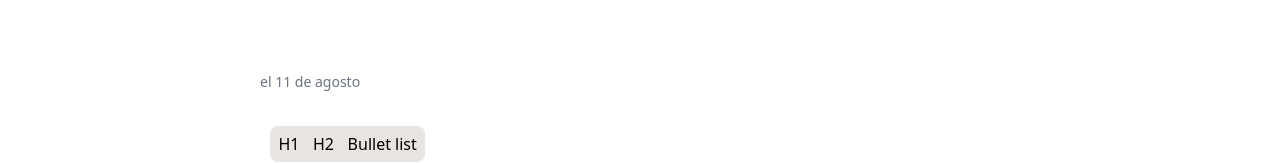
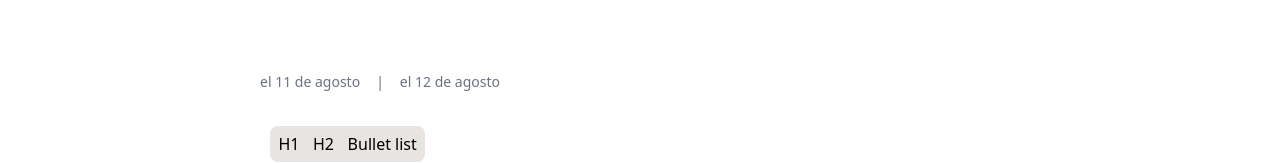
Before and after one commit to jsjoeio/scrtch-prj, a React (Vite) app: page / in a window 1280 px wide. Shown: the top 163 px of the page. Built offline with nearby package versions, Linux system fonts and the light colour scheme.

Commit message:
feat: add support for two dates

```diff
--- a/src/components/FormattedDate.tsx
+++ b/src/components/FormattedDate.tsx
@@ -1,28 +1,36 @@
-import React from "react";
-import { useTranslation } from "react-i18next";
-import { format, Locale } from "date-fns";
-import { es, enUS } from "date-fns/locale";
+import React from "react"
+import { useTranslation } from "react-i18next"
+import { addDays, format, Locale, subDays } from "date-fns"
+import { es, enUS } from "date-fns/locale"
 
 interface FormattedDateProps {
-  date: Date;
+  date: Date
 }
 
 export const FormattedDate: React.FC<FormattedDateProps> = ({ date }) => {
-  const { i18n } = useTranslation();
+  const { i18n } = useTranslation()
 
   const formats: { [langKey: string]: { locale: Locale; formatStr: string } } =
     {
       es: { locale: es, formatStr: "d 'de' MMMM" },
       en: { locale: enUS, formatStr: "MMMM d" },
-    };
+    }
 
-  console.log(i18n.language);
-  const { locale, formatStr } = formats[i18n.language] || formats.en;
-  const formattedDate = format(date, formatStr, { locale });
+  const { locale, formatStr } = formats[i18n.language] || formats.en
+  const buildFormattedDate = (d: Date) => format(d, formatStr, { locale })
+  const today = buildFormattedDate(date)
+  const tomorrow = buildFormattedDate(addDays(date, 1))
 
   return (
-    <h1 className="text-sm font-light mt-6 mb-8 ml-5 text-gray-500">
-      {i18n.language === "es" ? `el ${formattedDate}` : formattedDate}
-    </h1>
-  );
-};
+    <div className="text-sm font-light mt-6 mb-8 ml-5 text-gray-500">
+      <span className="pr-4">
+        {i18n.language === "es" ? `el ${today}` : today}
+      </span>
+      <span>|</span>
+
+      <span className="pl-4">
+        {i18n.language === "es" ? `el ${tomorrow}` : tomorrow}
+      </span>
+    </div>
+  )
+}
```
